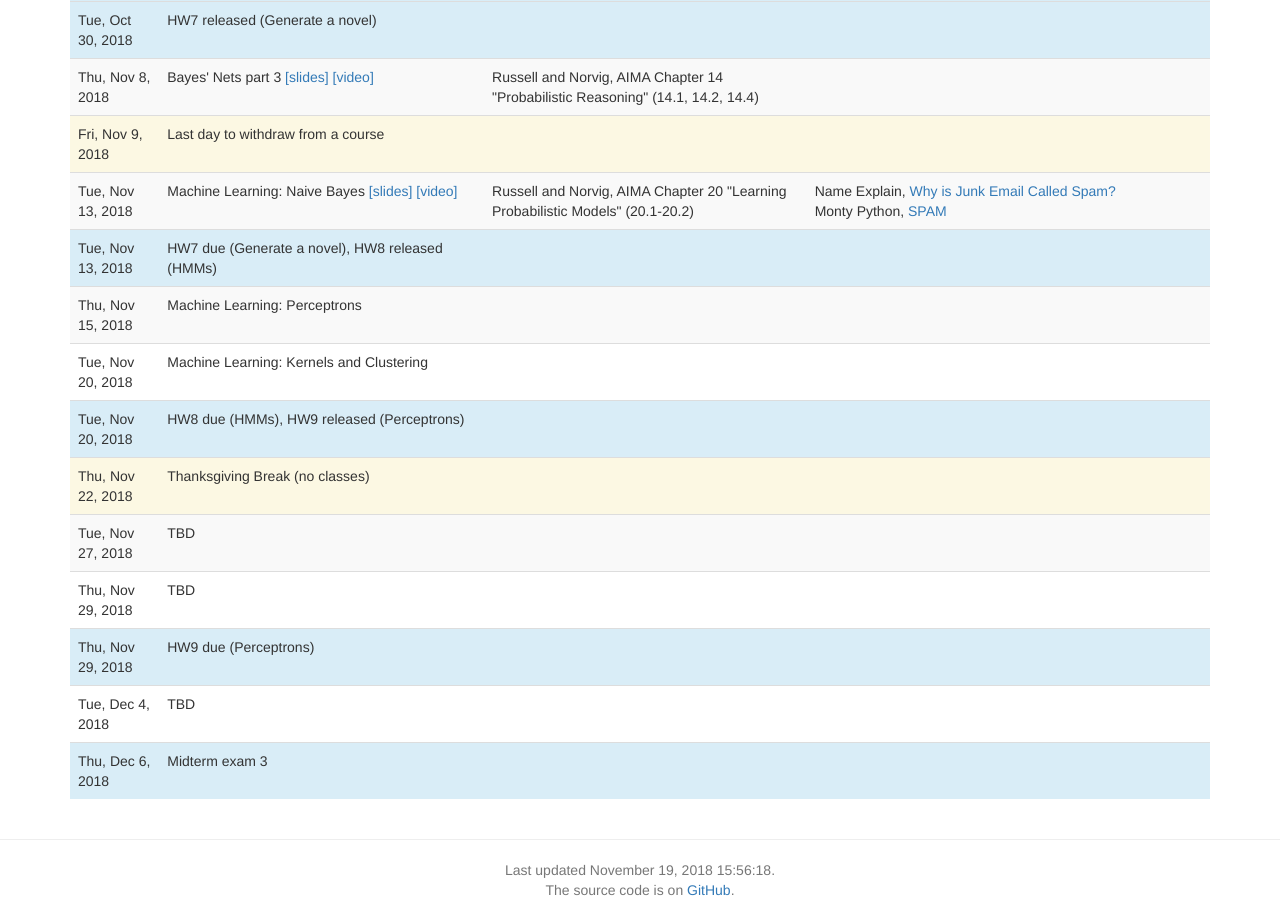
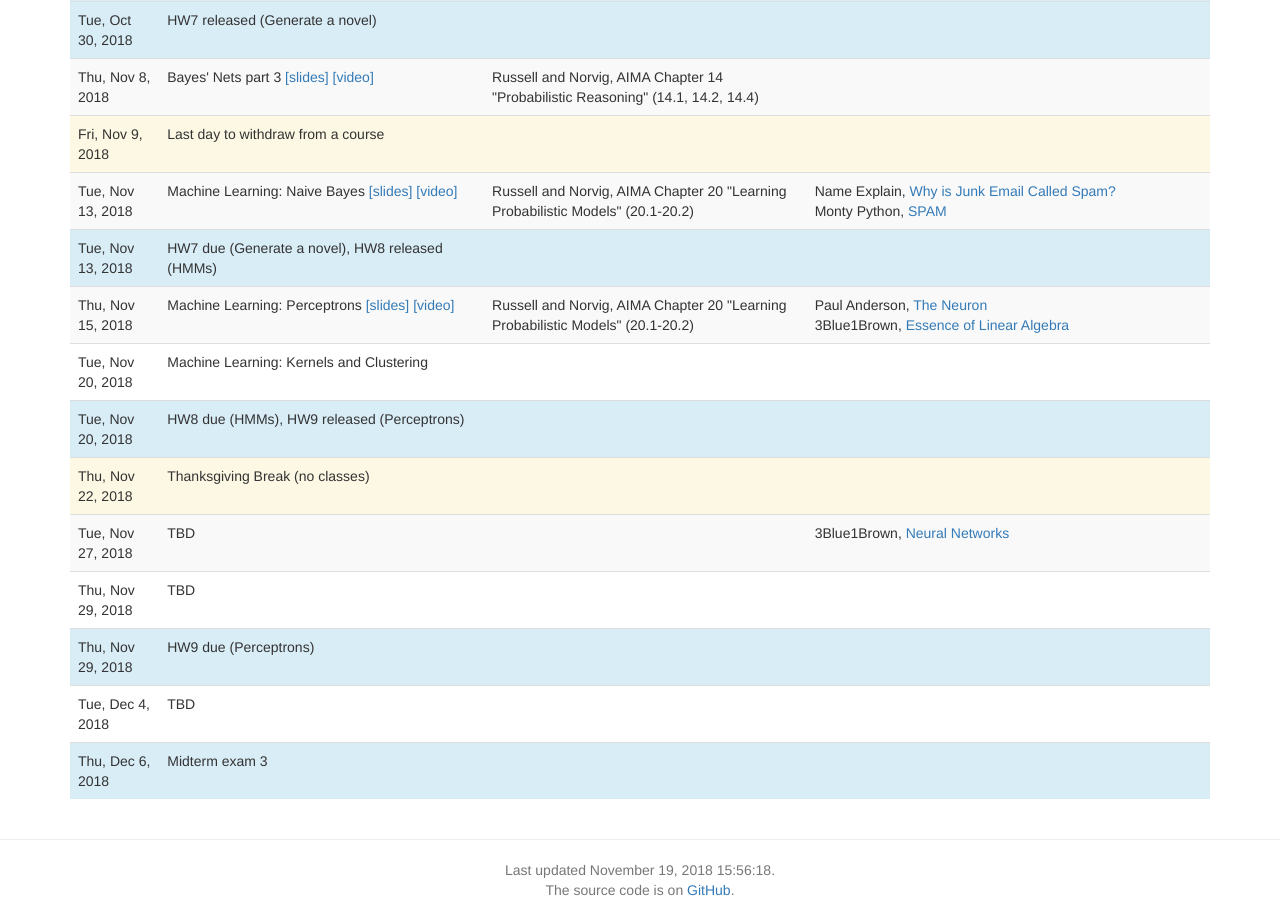
Before and after one commit to artificial-intelligence-class/artificial-intelligence-class.github.io, a Jekyll site: the page built from lectures.md, in a window 1280 px wide and 900 px high, scrolled down 2536 px. Built offline with Jekyll 4.4.1, drawn with Linux system fonts in a browser that asks for light colours; nearby versions of some CDN libraries; a script that is not in the unit is left out.

Commit message:
Perceptron lecture

```diff
--- a/_data/lectures.yaml
+++ b/_data/lectures.yaml
@@ -418,9 +418,23 @@
   type: exam
 -
   date: 2018-11-15
-  slides:
+  slides: 20-Perceptron.pdf
   title:  Machine Learning&colon; Perceptrons
+  recording: https://upenn.hosted.panopto.com/Panopto/Pages/Viewer.aspx?id=2f93efb7-8edf-4907-b93a-a9460066d2a8
   readings:
+    -
+      title: AIMA Chapter 20 "Learning Probabilistic Models" (20.1-20.2)
+      authors: Russell and Norvig
+      optional: false
+  videos:
+    -
+      authors: Paul Anderson
+      url: https://www.youtube.com/watch?v=HZh0A-lWSmY
+      title: The Neuron
+    -
+      authors: 3Blue1Brown
+      url: https://www.youtube.com/playlist?list=PLZHQObOWTQDPD3MizzM2xVFitgF8hE_ab
+      title: Essence of Linear Algebra
 -
   date: 2018-11-20
   slides:
@@ -437,8 +451,13 @@
 -
   date: 2018-11-27
   slides:
-  title:      TBD
+  title: TBD
   readings:
+  videos:
+    -
+      authors: 3Blue1Brown
+      url: https://www.youtube.com/playlist?list=PLZHQObOWTQDNU6R1_67000Dx_ZCJB-3pi
+      title: Neural Networks
 -
   date: 2018-11-29
   slides:
```
Also changed, not shown: 2 other files.
